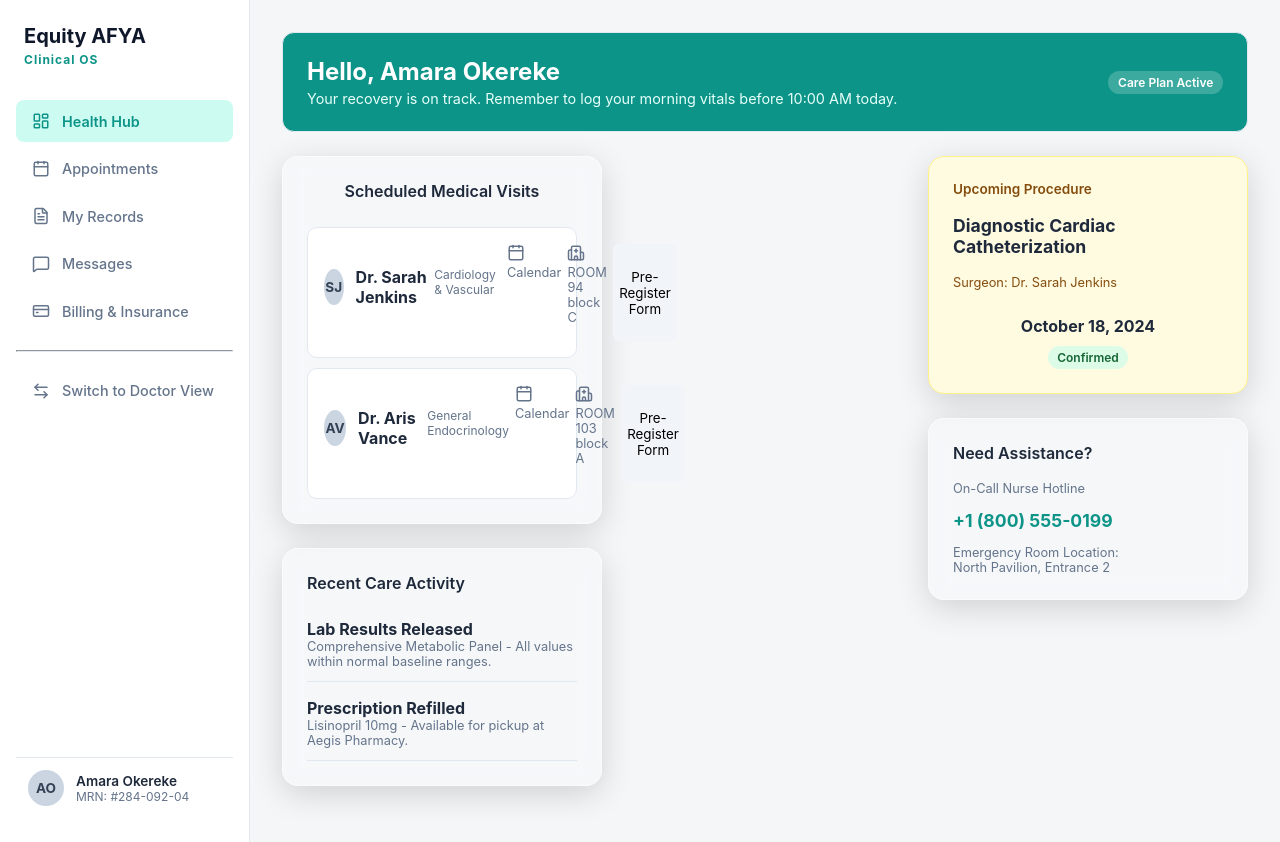
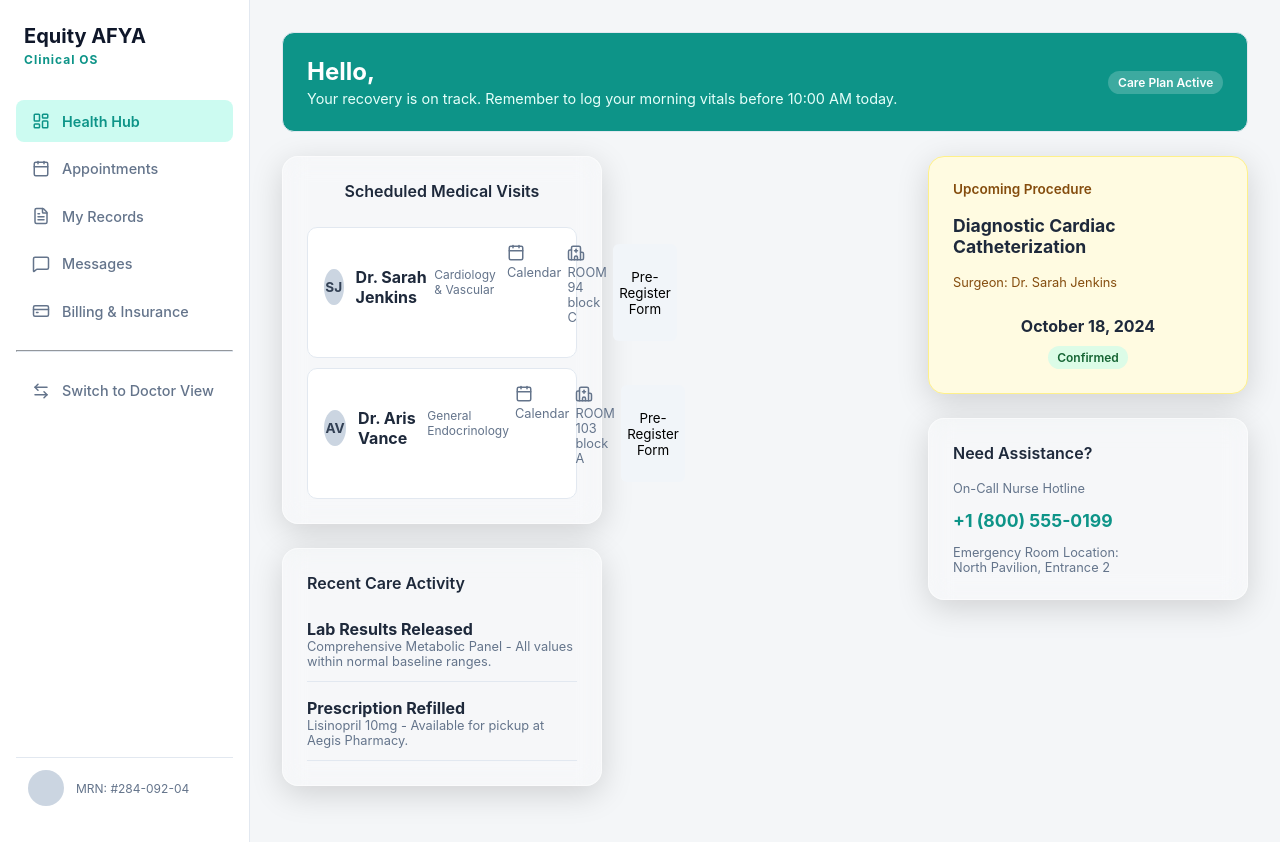
Before and after one commit to alvinmathuka-cpu/mediflow-interactive, a React (Vite) app: page /patient in a window 1280 px wide. Built offline with nearby package versions, Linux system fonts and the light colour scheme.

Commit message:
add name swap to PatientPortal.jsx

```diff
--- a/src/LandingPage/PatientPortal.jsx
+++ b/src/LandingPage/PatientPortal.jsx
@@ -11,7 +11,7 @@ import {
 } from "lucide-react";
 import { NavLink } from "react-router-dom";
 
-export default function PatientPortal() {
+export default function PatientPortal({name}) {
   const [activeTab, setActiveTab] = useState("Health Hub");
   return (
     <div className="dashboard-layout">
@@ -82,10 +82,10 @@ export default function PatientPortal() {
         </ul>
 
         <div className="user-profile-bottom">
-          <div className="avatar-circle">AO</div>
+          <div className="avatar-circle">{name[0]}</div>
           <div>
             <p style={{ fontSize: "0.85rem", fontWeight: 600 }}>
-              Amara Okereke
+              {name}
             </p>
             <p style={{ fontSize: "0.75rem", color: "#64748b" }}>
               MRN: #284-092-04
@@ -99,7 +99,7 @@ export default function PatientPortal() {
         {/* Teal Header Banner */}
         <div className="welcome-banner teal">
           <div>
-            <h1>Hello, Amara Okereke</h1>
+            <h1>Hello, {name}</h1>
             <p>
               Your recovery is on track. Remember to log your morning vitals
               before 10:00 AM today.
--- a/src/index.jsx
+++ b/src/index.jsx
@@ -32,7 +32,7 @@ function App() {
           {}
           {/* Main Routes */}
           <Route path="/doctor" element={<DoctorDashboard name={name}/>} />
-          <Route path="/patient" element={<PatientPortal />} />
+          <Route path="/patient" element={<PatientPortal name={name}/>} />
         </Routes>
       </BrowserRouter>
     </>
```
